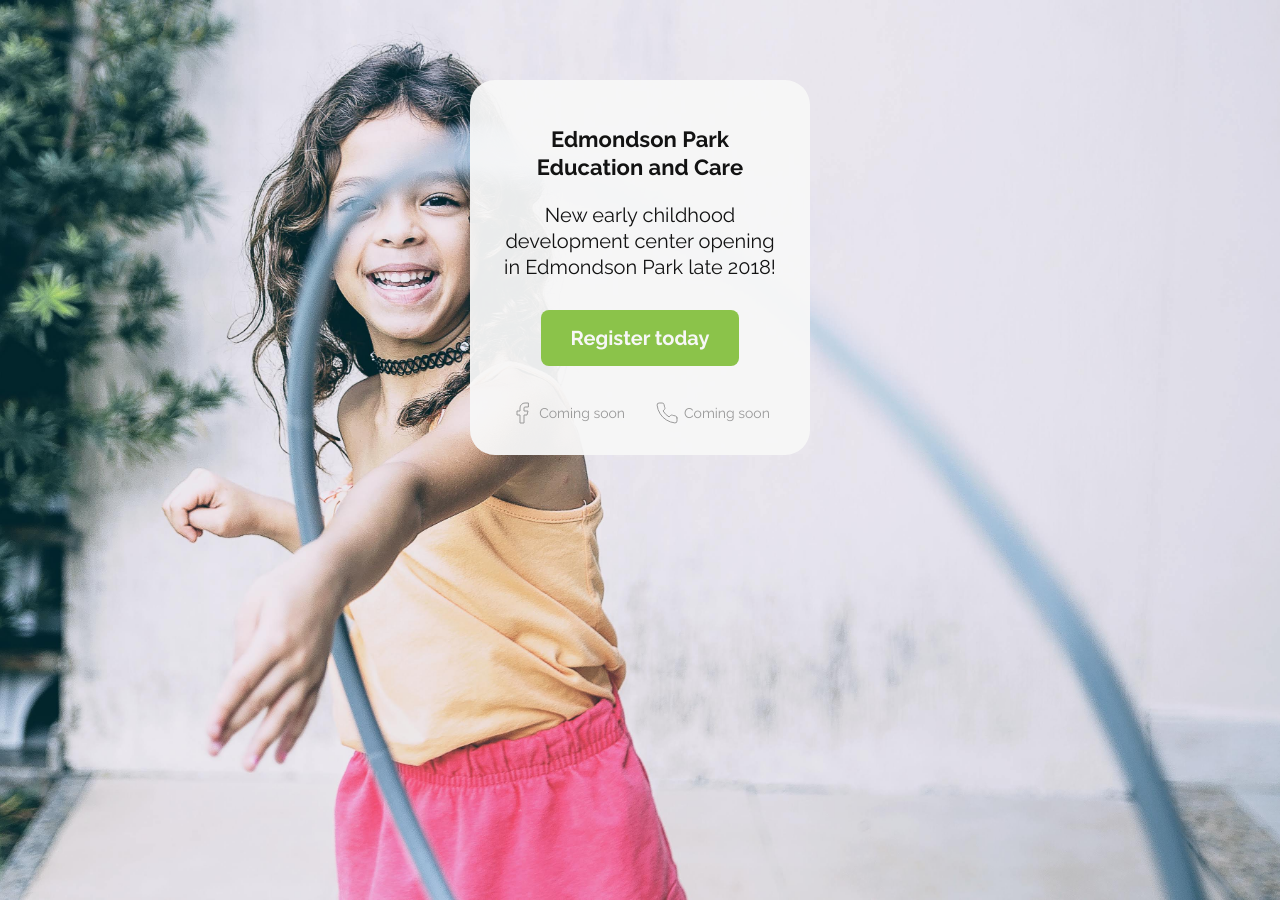
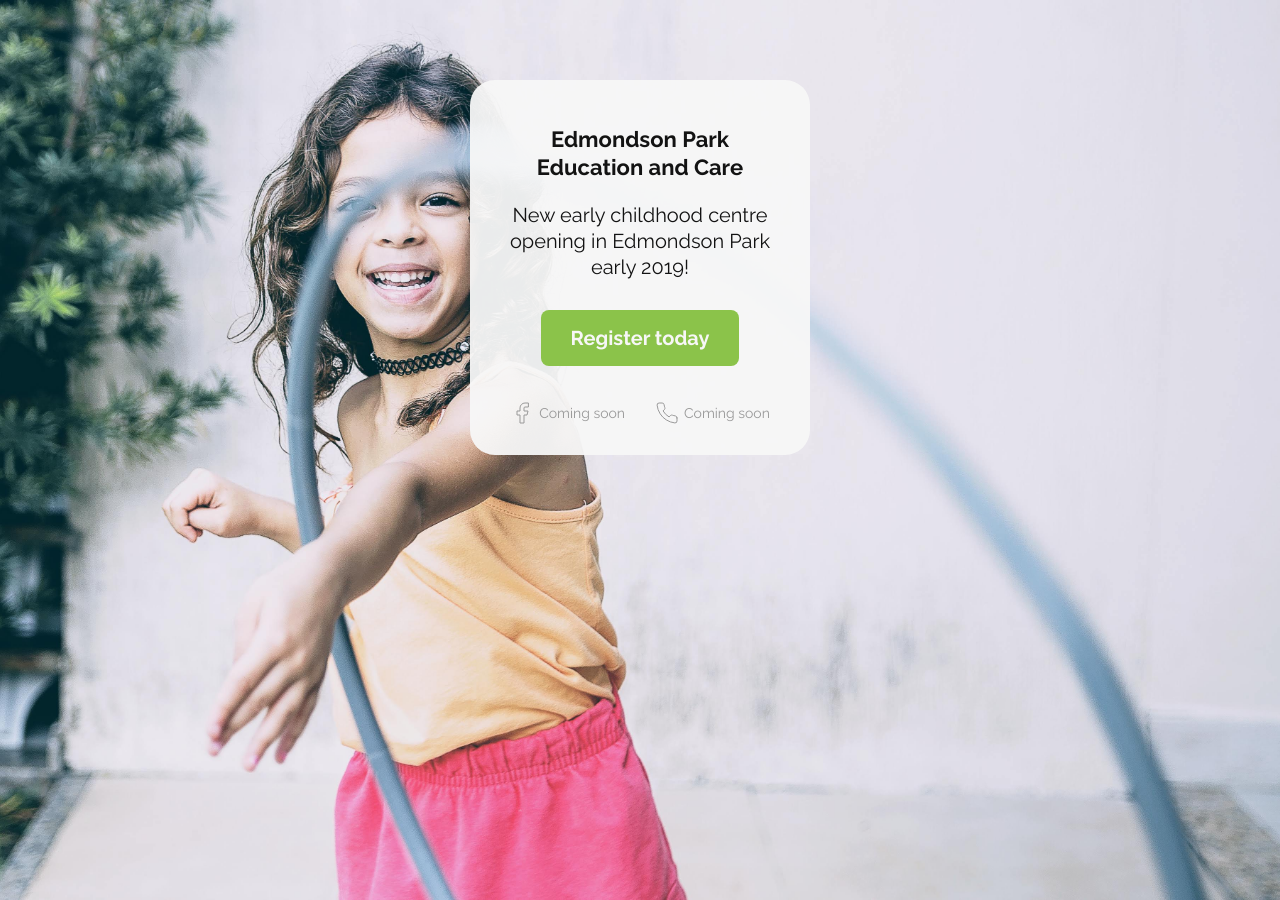
Before and after one commit to d3v1an7/educationandcare, a Jekyll site: the page built from index.markdown, in a window 1280 px wide. Built offline with Jekyll 4.4.1, drawn with Linux system fonts in a browser that asks for light colours.

Commit message:
change request email 4 Jun 2018, 12:40

```diff
--- a/index.markdown
+++ b/index.markdown
@@ -5,7 +5,7 @@ section: comingsoon
 
 # Edmondson Park Education and Care
 
-New early childhood development center opening in Edmondson Park late 2018!
+New early childhood centre opening in Edmondson Park early 2019!
 
 [Register today](mailto:info@educationandcare.org){: .btn.register}
 
```
